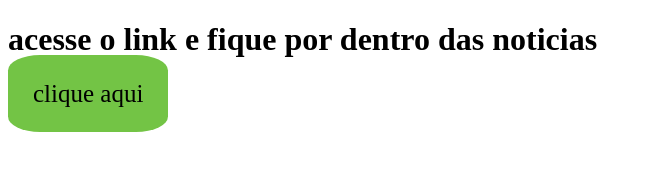
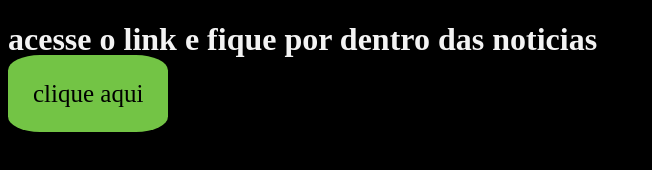
Before and after one commit to guiats/guilherme2D-aluraplus, a plain HTML site: page index.html in a window 1280 px wide. Shown: the whole page, without its empty margins (0-652 px from the left). Drawn offline with Linux system fonts and the light colour scheme.

Commit message:
Add files via upload

```diff
--- a/index.html
+++ b/index.html
@@ -8,7 +8,7 @@
     <title>Document</title>
 </head>
 <body>
-    <h1>acesse o link e fique por dentro das noticias</h1>
+    <h1 class="titulo">acesse o link e fique por dentro das noticias</h1>
     <a class="botao" href="https://www.bandab.com.br/">clique aqui</a>
 </body>
 </html>
--- a/style.css
+++ b/style.css
@@ -1,3 +1,11 @@
+body{
+    background-color: black;
+}
+
+.titulo{
+    color: rgb(243, 243, 243);
+}
+
 .botao{
 background-color: rgb(115, 196, 69);
 color: rgb(0, 0, 0);
```
